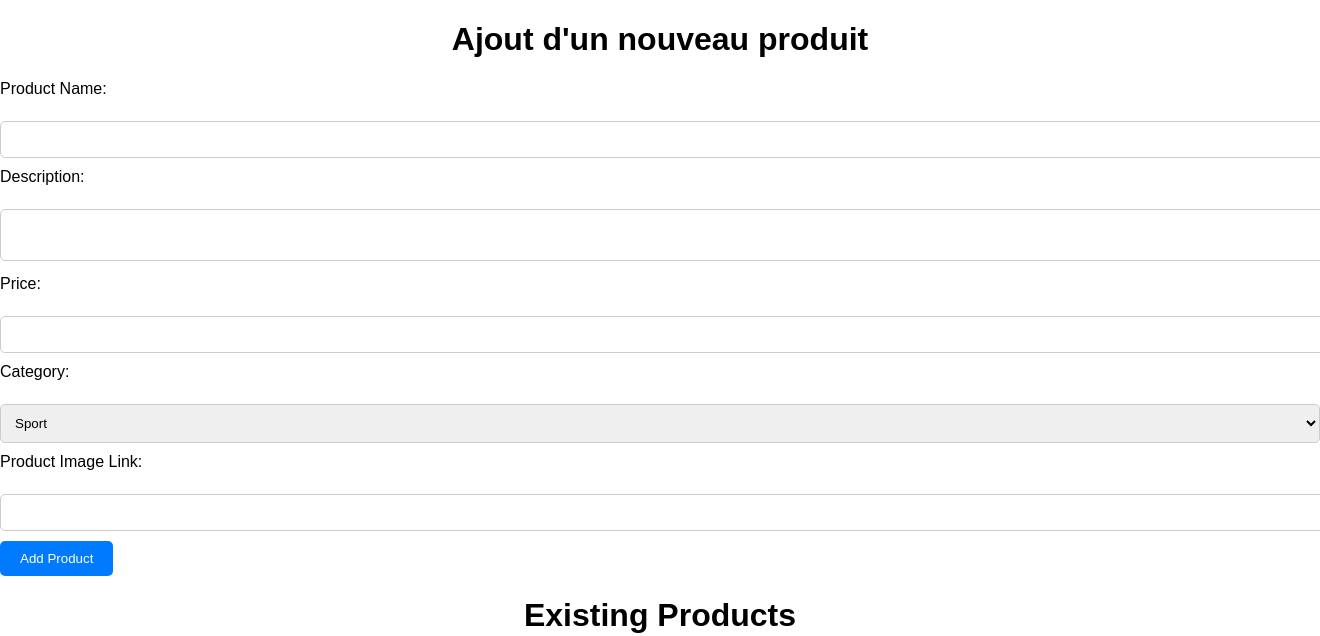
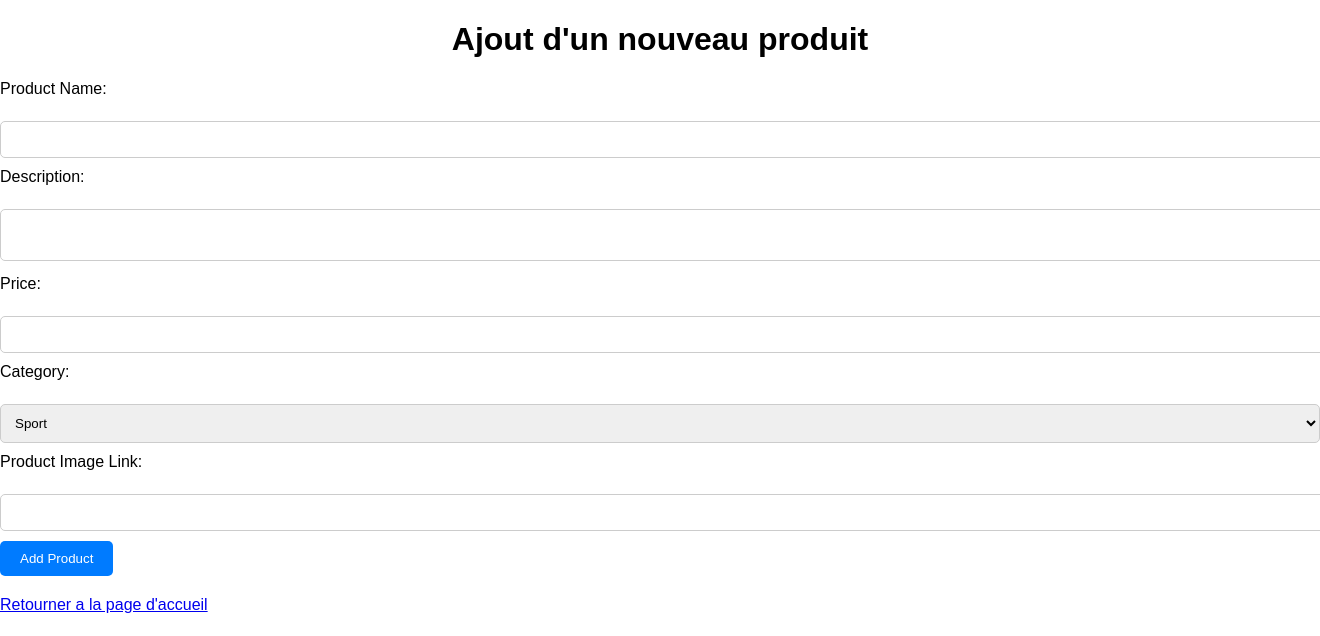
Before and after one commit to koliwki/E-Commerce-PHP, a PHP site: page /product.php in a window 1320 px wide; the page is wider, and only the part inside the window is pictured. Shown: the top 636 px of that part. Run offline with PHP 8.4, Linux system fonts and the light colour scheme; data comes from the database, SQL or seed files in the repository.

Commit message:
btn retour acceuil

```diff
--- a/product.php
+++ b/product.php
@@ -62,6 +62,7 @@ if ($result_products->num_rows > 0) {
         <input type="url" id="product_image_link" name="product_image_link" required><br>
         <input type="submit" name="add_product" value="Add Product">
     </form>
+    <a href="home.php">Retourner a la page d'accueil</a>
 
     <h1>Existing Products</h1>
     <table>
```
